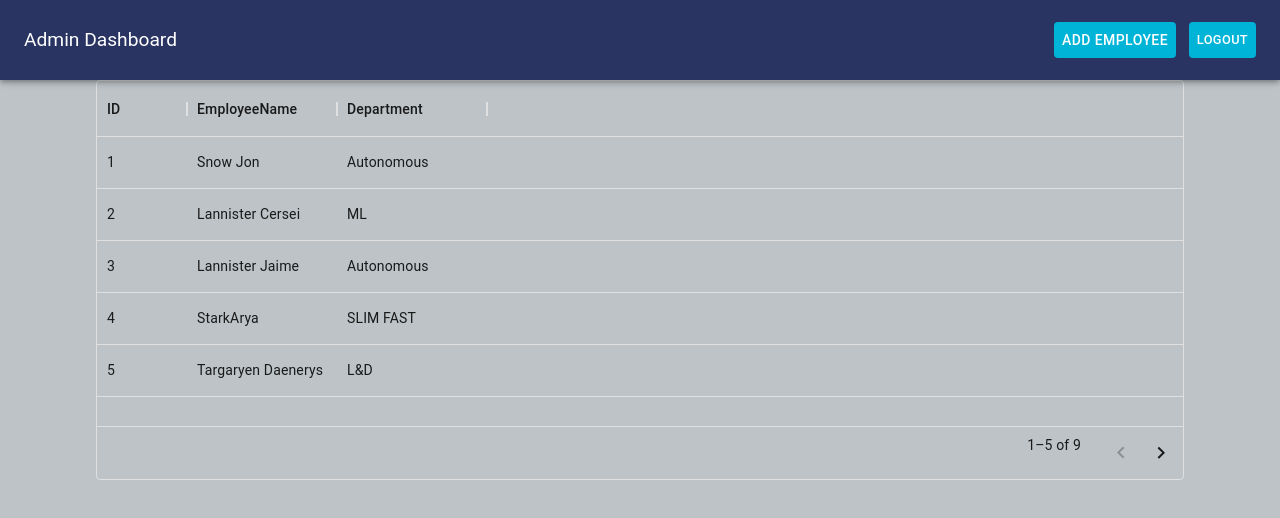
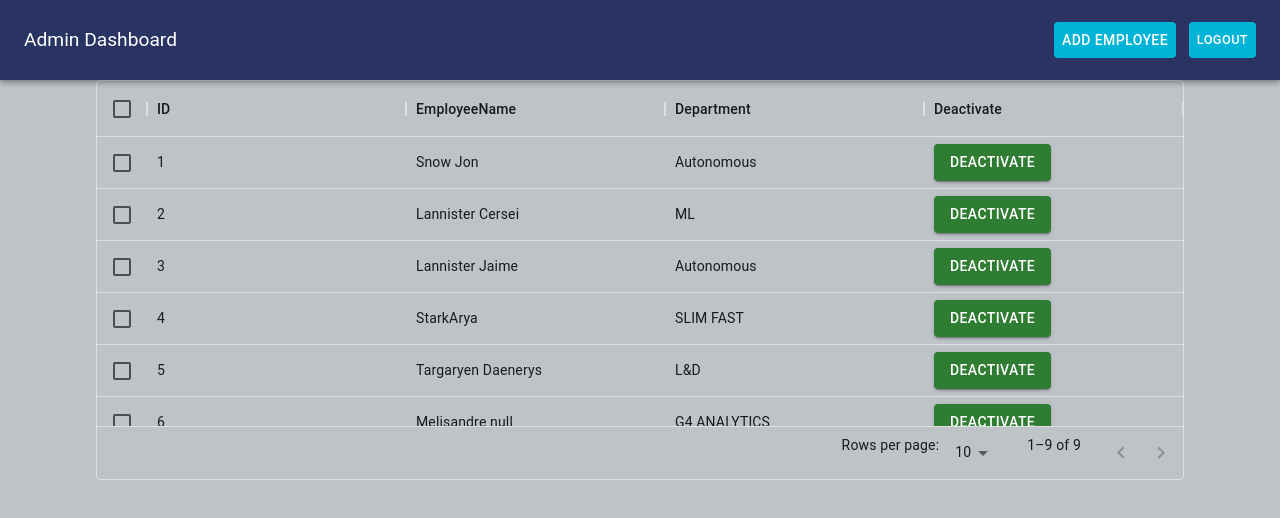
Before and after one commit to rdx1126/EmployeeManagementApp, a React (Create React App) app in the folder Frontend/: page /adminDashboard in a window 1280 px wide. Shown: the top 518 px of the page. Built offline with nearby package versions, Linux system fonts and the light colour scheme.

Commit message:
AdminDashboard, AddTask Enhancement

```diff
--- a/Frontend/src/App.js
+++ b/Frontend/src/App.js
@@ -17,7 +17,7 @@ function App() {
     const [user, setUser] = useState(initalValue);
 
     useEffect(() => {
-        // console.log(JSON.parse(localStorage.getItem("data")));
+        console.log(localStorage.getItem("data"));
         if (
             localStorage.getItem("data") &&
             JSON.parse(localStorage.getItem("data")).authToken
--- a/Frontend/src/components/admin/AdminDashboard.js
+++ b/Frontend/src/components/admin/AdminDashboard.js
@@ -4,13 +4,19 @@ import NavBar from "../NavBar";
 import AddEmployee from "./AddEmployee";
 import { DataGrid } from "@mui/x-data-grid";
 import Box from "@mui/material/Box";
+import Button from "@mui/material/Button";
+
+export default function AdminDashboard() {
+    const [deactivated, setDeactivated] = useState(false);
+
     const columns = [
-    { field: "id", headerName: "ID", width: 90 },
+        { field: "id", headerName: "ID", width: 90, flex: 1 },
         {
             field: "EmployeeName",
             headerName: "EmployeeName",
             width: 150,
             editable: false,
+            flex: 1,
         },
 
         {
@@ -18,11 +24,32 @@ const columns = [
             headerName: "Department",
             width: 150,
             editable: true,
+            flex: 1,
+        },
+        {
+            field: "Deactivate",
+            headerName: "Deactivate",
+            width: 90,
+            flex: 1,
+            renderCell: (params) => {
+                return (
+                    <Button
+                        variant="contained"
+                        color={deactivated ? "error" : "success"}
+                    >
+                        {deactivated ? "Activate" : "Deactivate"}
+                    </Button>
+                );
+            },
         },
     ];
 
     const rows = [
-    { id: 1, EmployeeName: "Snow Jon", Department: "Autonomous" },
+        {
+            id: 1,
+            EmployeeName: "Snow Jon",
+            Department: "Autonomous",
+        },
         { id: 2, EmployeeName: "Lannister Cersei", Department: "ML" },
         { id: 3, EmployeeName: "Lannister Jaime", Department: "Autonomous" },
         { id: 4, EmployeeName: "StarkArya", Department: "SLIM FAST" },
@@ -33,8 +60,10 @@ const rows = [
         { id: 9, EmployeeName: "Roxie Harvey", Department: "CFOTECH" },
     ];
 
-export default function AdminDashboard() {
     const [isAddOpen, setAddOpen] = useState(false);
+
+    const [pageSize, setPageSize] = useState(10);
+
     return (
         <>
             <NavBar
@@ -48,6 +77,11 @@ export default function AdminDashboard() {
                 <AddEmployee setAddOpen={setAddOpen} />
             ) : (
                 <Box
+                    style={{
+                        display: "flex",
+                        justifyContent: "center",
+                        alignItems: "center",
+                    }}
                     sx={{
                         margin: "10vh auto",
                         height: 400,
@@ -55,11 +89,17 @@ export default function AdminDashboard() {
                     }}
                 >
                     <DataGrid
+                        density="standard"
                         rows={rows}
                         columns={columns}
-                        pageSize={5}
-                        rowsPerPageOptions={[10]}
-                        SelectionOnClick
+                        pageSize={pageSize}
+                        onPageSizeChange={(newPageSize) =>
+                            setPageSize(newPageSize)
+                        }
+                        rowsPerPageOptions={[5, 10]}
+                        getRowId={(row) => row.id}
+                        checkboxSelection
+                        disableSelectionOnClick
                     />
                 </Box>
             )}
--- a/Frontend/src/components/employee/AddTask.js
+++ b/Frontend/src/components/employee/AddTask.js
@@ -1,33 +1,53 @@
 import React, { useState } from "react";
 import "./AddTask.css";
+import axios from "axios";
 
 function AddTask({ setAddOpen }) {
-    const [taskType, setTaskType] = useState("Work");
-    const [startTime, setStartTime] = useState("00:00");
-    const [timeTaken, setTimeTaken] = useState(0);
-    const [taskDescription, setTaskDescription] = useState("");
+    const [taskDetails, setTaskDetails] = useState({
+        taskType: "Meeting",
+        startTime: "00:00",
+        timeTaken: 0,
+        description: "",
+    });
 
     const handleTaskType = (e) => {
-        setTaskType(e.target.value);
+        setTaskDetails({ ...taskDetails, taskType: e.target.value });
     };
     const handleStartTime = (e) => {
-        setStartTime(e.target.value);
+        setTaskDetails({ ...taskDetails, startTime: e.target.value });
     };
     const handleTimeTaken = (e) => {
-        setTimeTaken(e.target.value);
+        setTaskDetails({ ...taskDetails, timeTaken: e.target.value });
     };
     const handleTaskDescription = (e) => {
-        setTaskDescription(e.target.value);
+        setTaskDetails({ ...taskDetails, description: e.target.value });
     };
     const handleCancel = () => {
         setAddOpen(false);
     };
     const handleAddTask = () => {
-        setAddOpen(false);
-        console.log(taskType);
-        console.log(startTime);
-        console.log(timeTaken);
-        console.log(taskDescription);
+        const addEmployee = async () => {
+            let baseURL = "http://localhost:5000/api/task/";
+            await axios({
+                url: `${baseURL}addtask`,
+                method: "POST",
+                headers: {
+                    "Content-Type": "application/json",
+                    "auth-token":
+                        "eyJhbGciOiJIUzI1NiIsInR5cCI6IkpXVCJ9.eyJ1c2VyIjp7ImlkIjoiNjM0MmE5NjhmMWEzMDUyNDMxMzI0Zjg5Iiwicm9sZSI6ImVtcGxveWVlIn0sImlhdCI6MTY2NTMzNjUxMH0.prY-IIM7A9nKuBHbcAV4ZL_gJ_Mt4ZCJY3uaGKA82Fw",
+                },
+                data: taskDetails,
+            })
+                .then((data) => {
+                    setAddOpen(false);
+                    console.log(data.data);
+                })
+                .catch((error) => {
+                    console.log(error);
+                    setAddOpen(false);
+                });
+        };
+        addEmployee();
     };
 
     return (
@@ -38,7 +58,7 @@ function AddTask({ setAddOpen }) {
                         Task-Type
                     </label>
                     <select
-                        value={taskType}
+                        value={taskDetails.taskType}
                         onChange={handleTaskType}
                         name="task_type"
                         style={{ width: "50%" }}
@@ -65,7 +85,7 @@ function AddTask({ setAddOpen }) {
                         className="form__input"
                         placeholder="StartTime"
                         onChange={handleStartTime}
-                        value={startTime}
+                        value={taskDetails.startTime}
                     />
                 </div>
                 <div className="TimeTaken">
@@ -85,7 +105,7 @@ function AddTask({ setAddOpen }) {
                         className="form__input"
                         placeholder="TimeTaken"
                         onChange={handleTimeTaken}
-                        value={timeTaken}
+                        value={taskDetails.timeTaken}
                     />
                 </div>
 
@@ -102,7 +122,7 @@ function AddTask({ setAddOpen }) {
                         rows="5"
                         cols="60"
                         onChange={handleTaskDescription}
-                        value={taskDescription}
+                        value={taskDetails.description}
                     ></textarea>
                 </div>
             </div>
--- a/Frontend/src/components/employee/EmployeeDashboard.js
+++ b/Frontend/src/components/employee/EmployeeDashboard.js
@@ -17,7 +17,9 @@ export default function EmployeeDashboard() {
                 appButtonName={"Add Task"}
                 setAddOpen={setAddOpen}
             />
-            {isAddOpen ? <AddTask /> : <span />}
+            {isAddOpen ? (
+                <AddTask setAddOpen={setAddOpen} />
+            ) : (
                 <div
                     style={{
                         display: "flex",
@@ -49,6 +51,7 @@ export default function EmployeeDashboard() {
                         <CardActions></CardActions>
                     </Card>
                 </div>
+            )}
         </>
     );
 }
```
Lines whose indentation alone changed are shown as unchanged.
